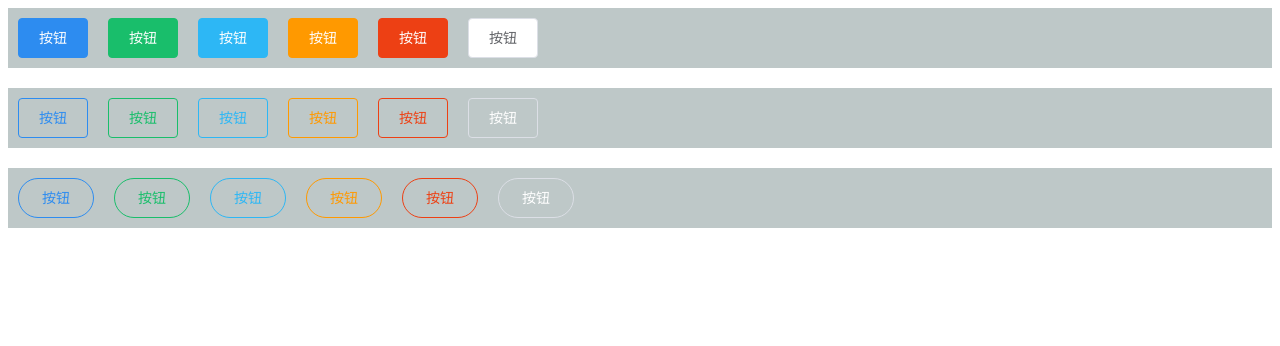
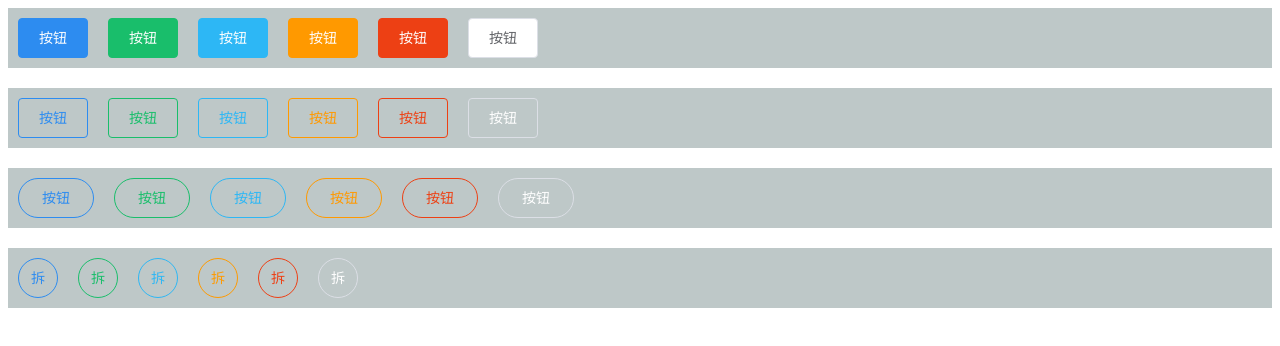
Before and after one commit to Phoebe0626/orange-ui, a Vue app: page / in a window 1280 px wide. Shown: the top 346 px of the page. Built offline with nearby package versions, Linux system fonts and the light colour scheme.

Commit message:
给button添加circle属性

```diff
--- a/src/App.vue
+++ b/src/App.vue
@@ -24,6 +24,14 @@
       <o-button round ghost type="error">按钮</o-button>
       <o-button round ghost>按钮</o-button>
     </div>
+    <div class="row">
+      <o-button circle ghost type="primary">拆</o-button>
+      <o-button circle ghost type="success">拆</o-button>
+      <o-button circle ghost type="info">拆</o-button>
+      <o-button circle ghost type="warning">拆</o-button>
+      <o-button circle ghost type="error">拆</o-button>
+      <o-button circle ghost>拆</o-button>
+    </div>
   </div>
 </template>
 
--- a/src/components/button.vue
+++ b/src/components/button.vue
@@ -3,7 +3,8 @@
     class="o-button"
     :class="[`o-button--${type}`,
       {'is-ghost': ghost},
-      {'is-round': round}
+      {'is-round': round},
+      {'is-circle': circle}
     ]"
   >
     <span><slot></slot></span>
@@ -23,6 +24,10 @@ export default {
       default: false
     },
     round: {
+      type: Boolean,
+      default: false
+    },
+    circle: {
       type: Boolean,
       default: false
     }
```
